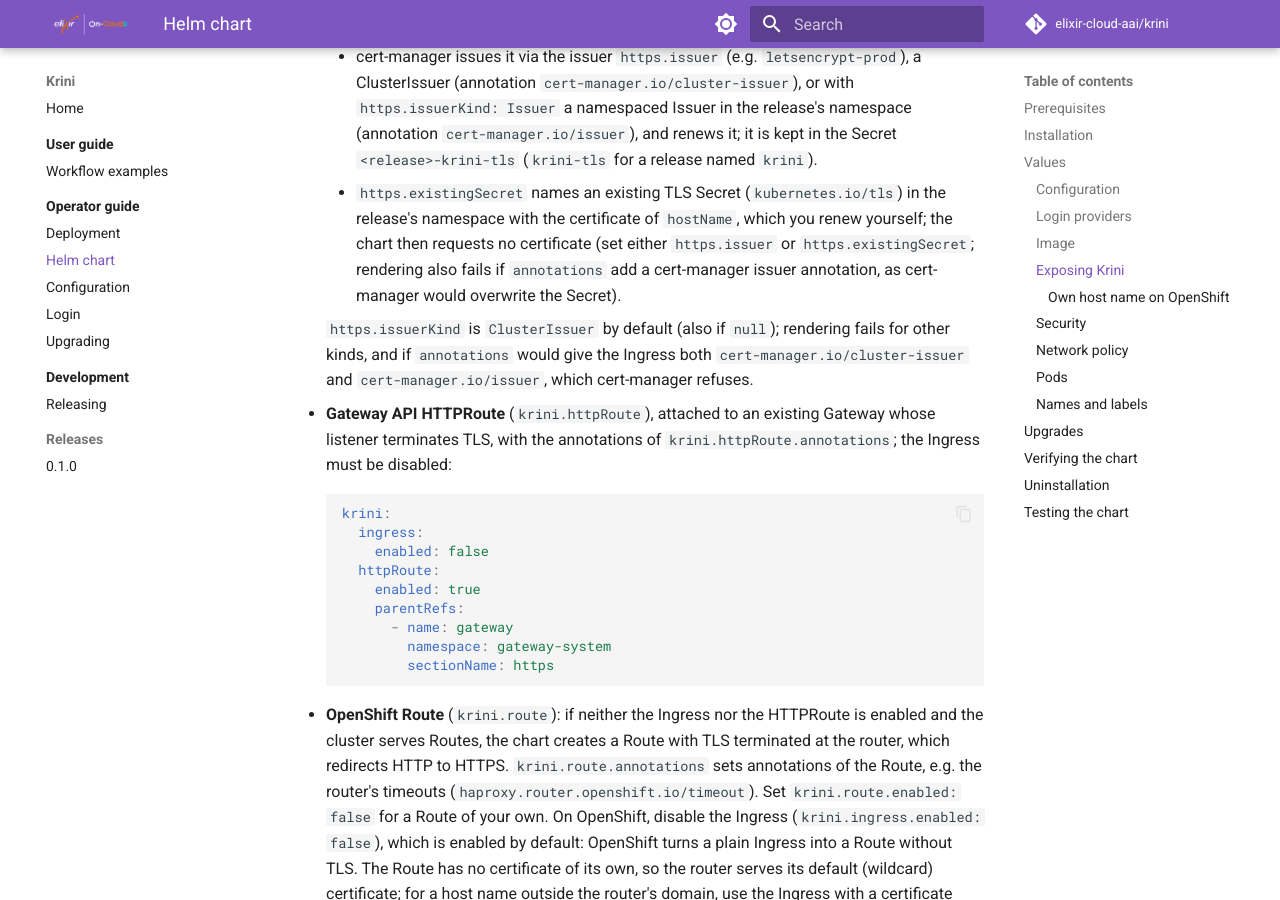
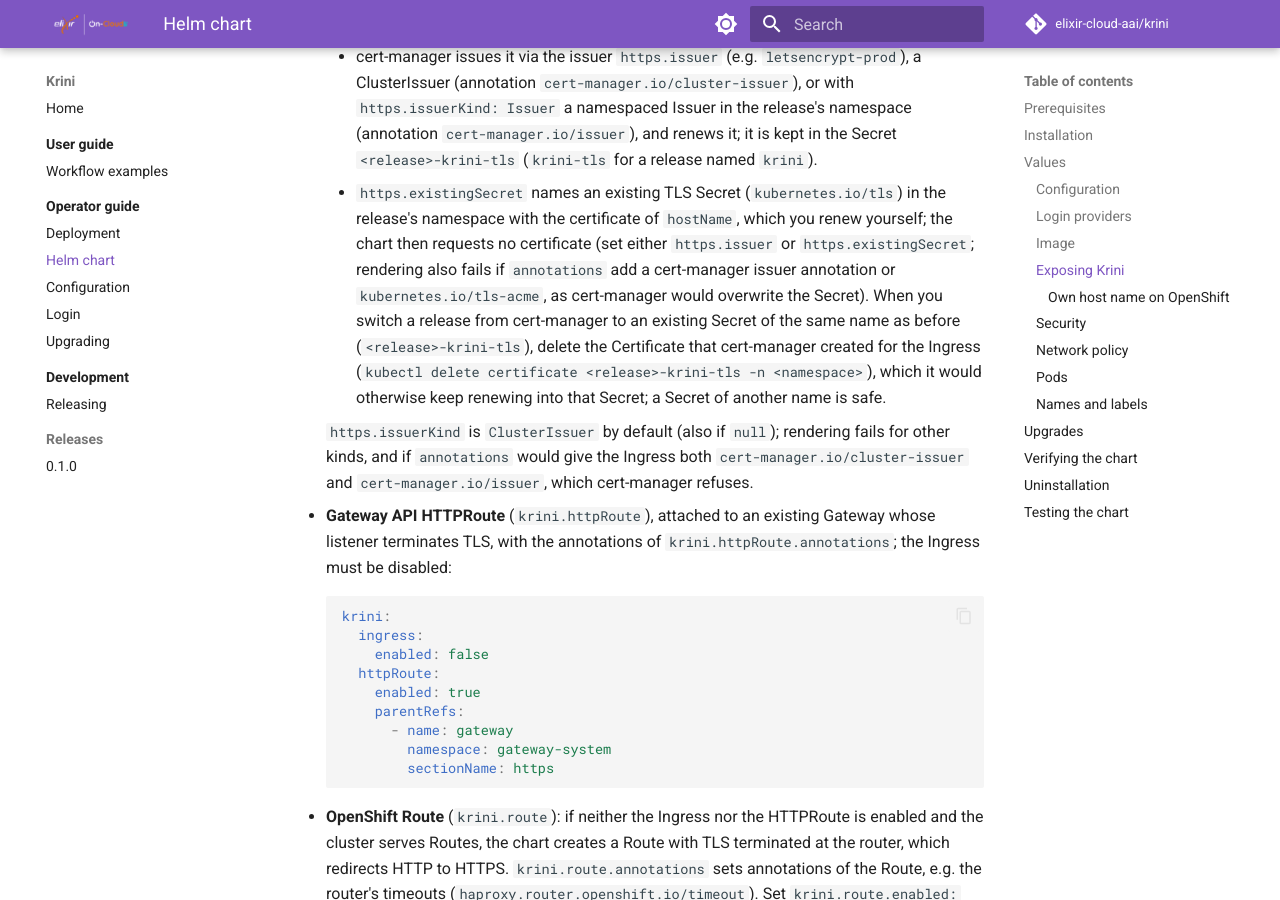
Before and after one commit to elixir-cloud-aai/krini, an MkDocs documentation site: the page built from docs/operator-guide/helm-chart.md, in a window 1280 px wide and 900 px high, scrolled down 4738 px. Built offline with MkDocs 1.6.1 and Material for MkDocs 9.7.7, drawn with Linux system fonts in a browser that asks for light colours; comment, search, counter and statistics services are not loaded.

Commit message:
fix(chart): refuse tls-acme with existing Secrets
Also fail to render if krini.ingress.https.existingSecret is set with
kubernetes.io/tls-acme in krini.ingress.annotations, which cert-manager
honours with a default issuer. Document deleting the old Certificate
when switching to an existing Secret of the same name. Pass the chart
of assert_fails_at explicitly instead of via an environment variable
(Sourcery review).

Refs #125

Co-Authored-By: Claude Opus 5.5 <noreply@anthropic.com>

```diff
--- a/docs/operator-guide/helm-chart.md
+++ b/docs/operator-guide/helm-chart.md
@@ -221,8 +221,13 @@ paths to it:
       certificate of `hostName`, which you renew yourself; the chart then
       requests no certificate (set either `https.issuer` or
       `https.existingSecret`; rendering also fails if `annotations` add a
-      cert-manager issuer annotation, as cert-manager would overwrite the
-      Secret).
+      cert-manager issuer annotation or `kubernetes.io/tls-acme`, as
+      cert-manager would overwrite the Secret). When you switch a release
+      from cert-manager to an existing Secret of the same name as before
+      (`<release>-krini-tls`), delete the Certificate that cert-manager
+      created for the Ingress (`kubectl delete certificate
+      <release>-krini-tls -n <namespace>`), which it would otherwise keep
+      renewing into that Secret; a Secret of another name is safe.
 
     `https.issuerKind` is `ClusterIssuer` by default (also if `null`);
     rendering fails for other kinds, and if `annotations` would give the
```
Also changed, not shown: 2 other files.
